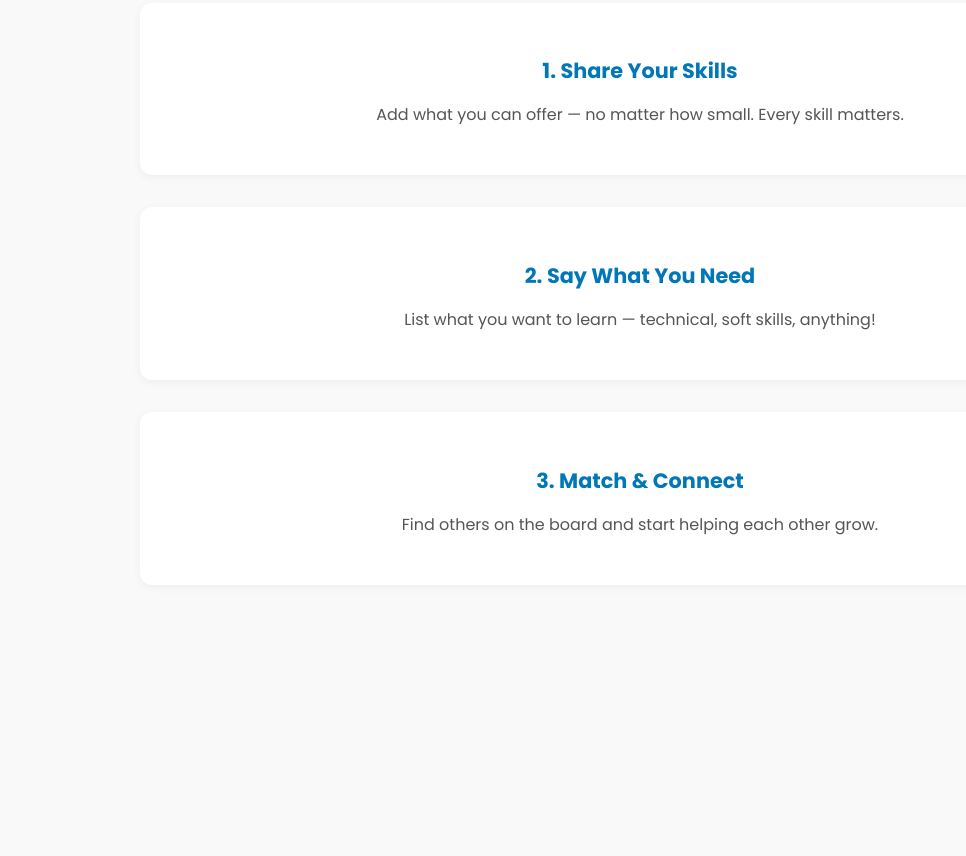
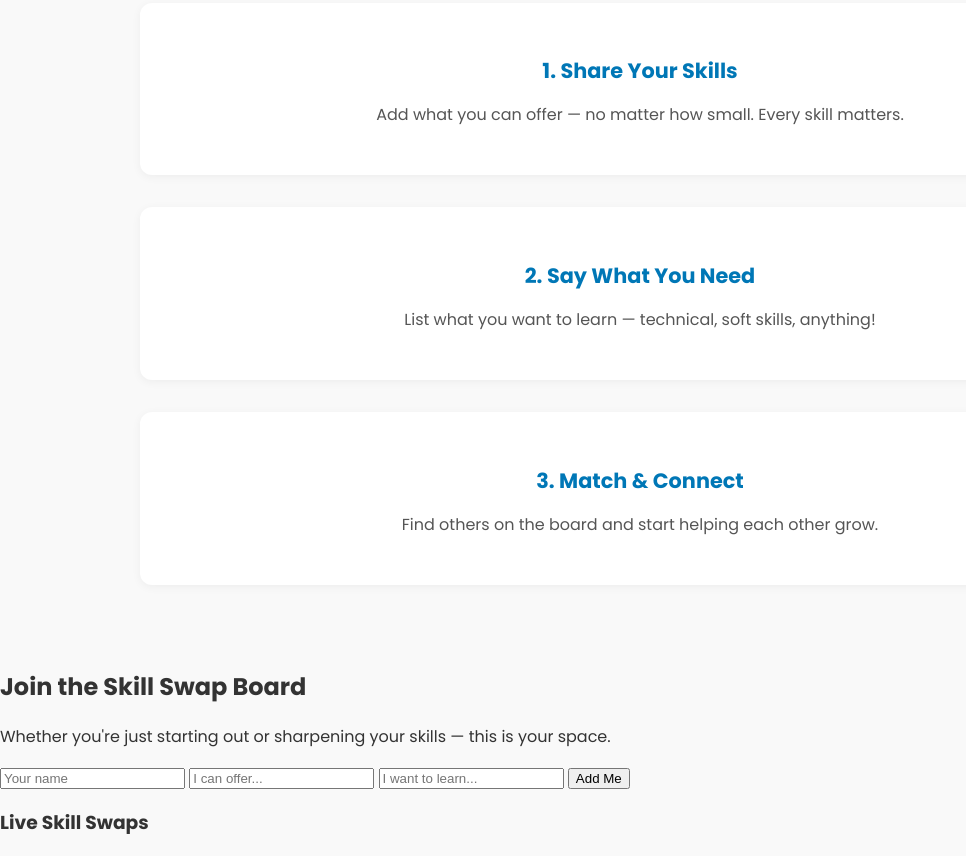
Before and after one commit to LMH1988/internxchange, a plain HTML site: page index.html in a window 1280 px wide. Shown: the part 617-1473 px from the top of the page, without its empty margins (0-966 px from the left). Before the commit the page ends 1266 px from the top, so only its background shows below. Drawn offline with Linux system fonts and the light colour scheme.

Commit message:
Update index.html

```diff
--- a/index.html
+++ b/index.html
@@ -56,9 +56,27 @@
   </div>
 </section>
 
-  <section id="swapBoard">
-    <!-- Form and live skill swap board will drop in here -->
-  </section>
+  <!-- SKILL SWAP SECTION -->
+<section class="skill-swap">
+  <h2>Join the Skill Swap Board</h2>
+  <p>Whether you're just starting out or sharpening your skills — this is your space.</p>
+
+  <!-- The Form -->
+  <form id="swapForm" class="swap-form">
+    <!-- I made sure the fields are clearly labelled and required -->
+    <input type="text" id="name" placeholder="Your name" required>
+    <input type="text" id="offer" placeholder="I can offer..." required>
+    <input type="text" id="want" placeholder="I want to learn..." required>
+    <button type="submit">Add Me</button>
+  </form>
+
+  <!-- The Board -->
+  <div class="board-container">
+    <h3>Live Skill Swaps</h3>
+    <ul id="swapBoard" class="swap-board"></ul>
+  </div>
+</section>
+
 
   <!-- JS for later interactivity -->
   <script src="script.js"></script>
```
